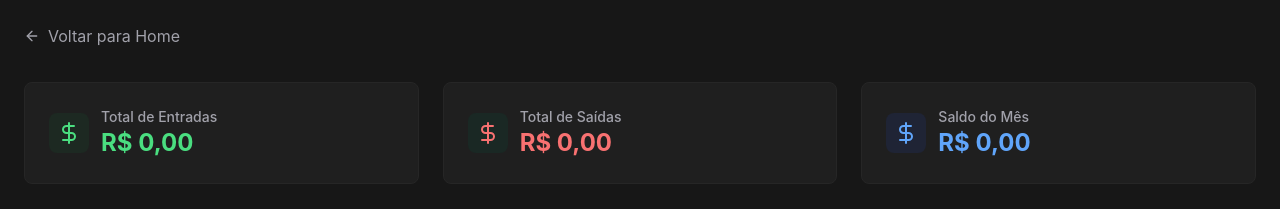
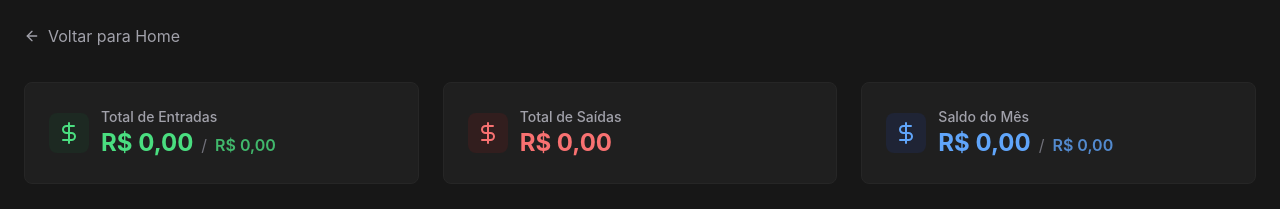
Before and after one commit to juliochiuchi/lumina, a React (Vite) app: page /cash_flow in a window 1280 px wide. Shown: the top 209 px of the page. Built offline with nearby package versions, Linux system fonts and the light colour scheme; no server answers; the database is empty.

Commit message:
improvement: aplicar melhoria nos resultados totais exibidos na pagina

```diff
--- a/src/components/FinancialSummary.tsx
+++ b/src/components/FinancialSummary.tsx
@@ -4,9 +4,11 @@ interface FinancialSummaryProps {
   totalEntries: number
   totalExits: number
   balance: number
+  totalEntriesWithRedemption?: number
+  balanceWithRedemption?: number
 }
 
-export function FinancialSummary({ totalEntries, totalExits, balance }: FinancialSummaryProps) {
+export function FinancialSummary({ totalEntries, totalExits, balance, totalEntriesWithRedemption, balanceWithRedemption }: FinancialSummaryProps) {
   return (
     <div className="flex flex-col lg:flex-row gap-4 sm:gap-6 mb-6 sm:mb-8">
       <div className="bg-card p-4 sm:p-6 rounded-lg border border-border flex-1">
@@ -14,21 +16,34 @@ export function FinancialSummary({ totalEntries, totalExits, balance }: Financia
           <div className="p-2 bg-green-900/20 rounded-lg flex-shrink-0">
             <DollarSign className="h-5 w-5 sm:h-6 sm:w-6 text-green-400" />
           </div>
-          <div className="min-w-0">
+          <div className="min-w-0 flex flex-col">
             <h3 className="text-xs sm:text-sm font-medium text-zinc-400">Total de Entradas</h3>
+            <div className="flex items-baseline gap-2 flex-wrap">
               <p className="text-lg sm:text-2xl font-bold text-green-400 truncate">
                 {new Intl.NumberFormat('pt-BR', {
                   style: 'currency',
                   currency: 'BRL'
                 }).format(totalEntries)}
               </p>
+              {totalEntriesWithRedemption !== undefined && (
+                <>
+                  <span className="text-zinc-500">/</span>
+                  <p className="text-sm sm:text-base font-semibold text-green-400/80 truncate">
+                    {new Intl.NumberFormat('pt-BR', {
+                      style: 'currency',
+                      currency: 'BRL'
+                    }).format(totalEntriesWithRedemption)}
+                  </p>
+                </>
+              )}
+            </div>
           </div>
         </div>
       </div>
 
       <div className="bg-card p-4 sm:p-6 rounded-lg border border-border flex-1">
         <div className="flex items-center gap-3">
-          <div className="p-2 bg-emerald-900/20 rounded-lg flex-shrink-0">
+          <div className="p-2 bg-red-900/20 rounded-lg flex-shrink-0">
             <DollarSign className="h-5 w-5 sm:h-6 sm:w-6 text-red-400" />
           </div>
           <div className="min-w-0">
@@ -50,8 +65,9 @@ export function FinancialSummary({ totalEntries, totalExits, balance }: Financia
             <DollarSign className={`h-5 w-5 sm:h-6 sm:w-6 ${balance >= 0 ? 'text-blue-400' : 'text-red-400'
               }`} />
           </div>
-          <div className="min-w-0">
+          <div className="min-w-0 flex flex-col">
             <h3 className="text-xs sm:text-sm font-medium text-zinc-400">Saldo do Mês</h3>
+            <div className="flex items-baseline gap-2 flex-wrap">
               <p className={`text-lg sm:text-2xl font-bold truncate ${balance >= 0 ? 'text-blue-400' : 'text-red-400'
                 }`}>
                 {new Intl.NumberFormat('pt-BR', {
@@ -59,6 +75,19 @@ export function FinancialSummary({ totalEntries, totalExits, balance }: Financia
                   currency: 'BRL'
                 }).format(balance)}
               </p>
+              {balanceWithRedemption !== undefined && (
+                <>
+                  <span className="text-zinc-500">/</span>
+                  <p className={`text-sm sm:text-base font-semibold truncate ${balance >= 0 ? 'text-blue-400/80' : 'text-red-400/80'
+                    }`}>
+                    {new Intl.NumberFormat('pt-BR', {
+                      style: 'currency',
+                      currency: 'BRL'
+                    }).format(balanceWithRedemption)}
+                  </p>
+                </>
+              )}
+            </div>
           </div>
         </div>
       </div>
--- a/src/pages/_app/cash_flow.tsx
+++ b/src/pages/_app/cash_flow.tsx
@@ -1163,7 +1163,13 @@ function Index() {
             <Skeleton className="h-24 rounded-xl" />
           </div>
         ) : (
-          <FinancialSummary totalEntries={totalEntries} totalExits={totalExits} balance={balance} />
+          <FinancialSummary
+            totalEntries={totalEntries}
+            totalExits={totalExits}
+            balance={balance}
+            totalEntriesWithRedemption={totalEntries + resgateAplicacao}
+            balanceWithRedemption={balance + resgateAplicacao}
+          />
         )}
 
         {/* Formulários e tabelas - lado a lado em telas grandes, empilhados em pequenas */}
```
Lines whose indentation alone changed are shown as unchanged.
